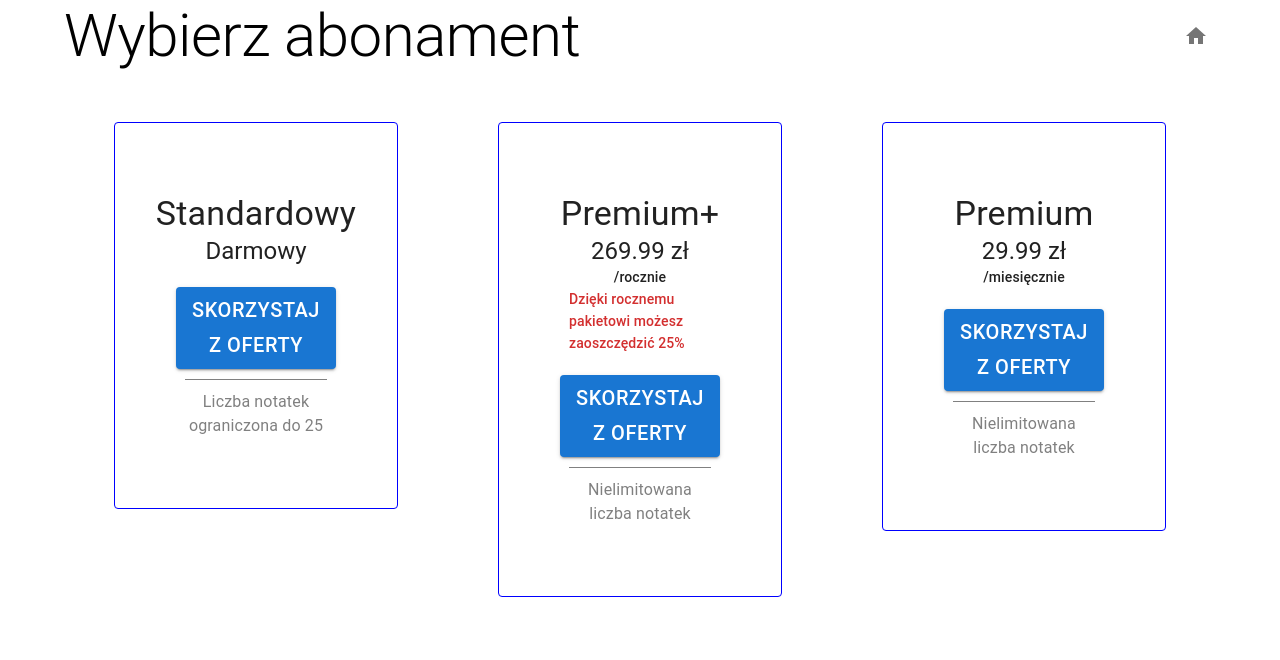
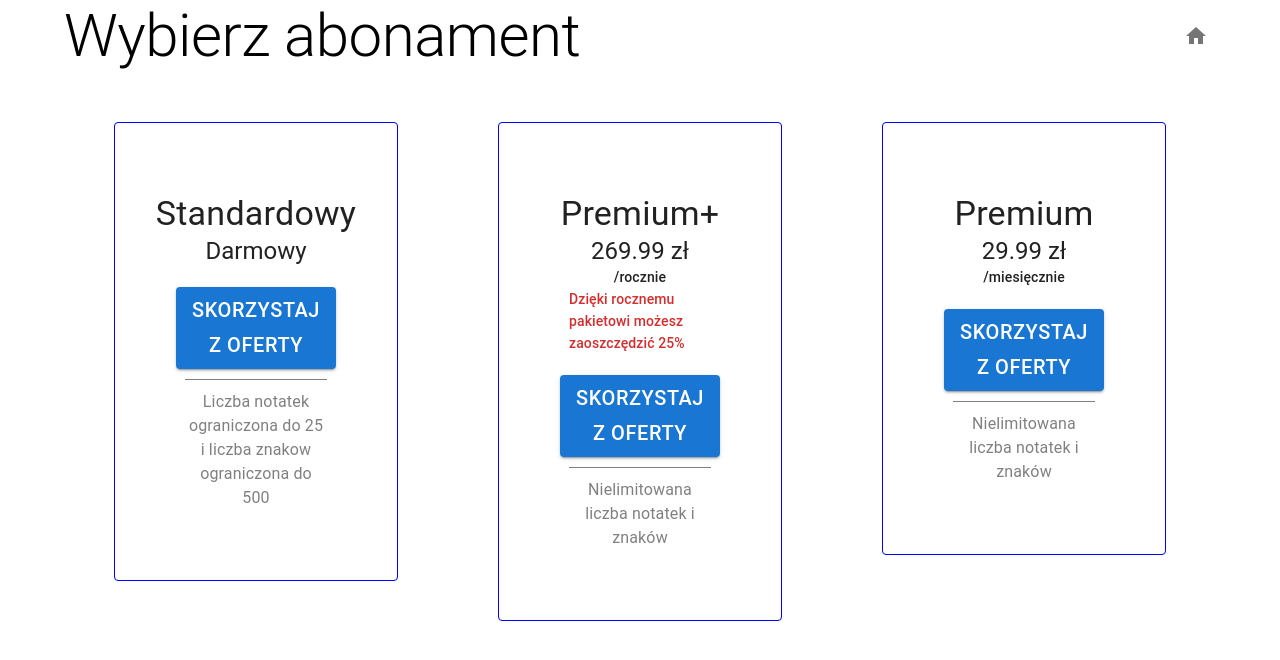
Before and after one commit to NataliaJanda/Projekt-bdio, a React (Create React App) app in the folder frontend/: page /Pricing in a window 1280 px wide. Shown: the top 660 px of the page. Built offline with nearby package versions, Linux system fonts and the light colour scheme.

Commit message:
pricing u

```diff
--- a/frontend/src/components/Pricing/Pricing.js
+++ b/frontend/src/components/Pricing/Pricing.js
@@ -26,7 +26,7 @@ function Pricing() {
             price="Darmowy"
             term=""
             description=""
-            contain="Liczba notatek ograniczona do 25"
+            contain="Liczba notatek ograniczona do 25 i liczba znakow ograniczona do 500"
           />
         </Grid>
 
@@ -36,7 +36,9 @@ function Pricing() {
             price="269.99 zł"
             term="/rocznie"
             description="Dzięki rocznemu pakietowi możesz zaoszczędzić 25% "
-            contain="Nielimitowana liczba notatek"
+            contain="Nielimitowana liczba notatek i znaków"
+
+
           />
         </Grid>
 
@@ -46,7 +48,7 @@ function Pricing() {
             price="29.99 zł"
             term="/miesięcznie"
             description=""
-            contain="Nielimitowana liczba notatek"
+            contain="Nielimitowana liczba notatek i znaków"
           />
         </Grid>
       </Grid>
```
